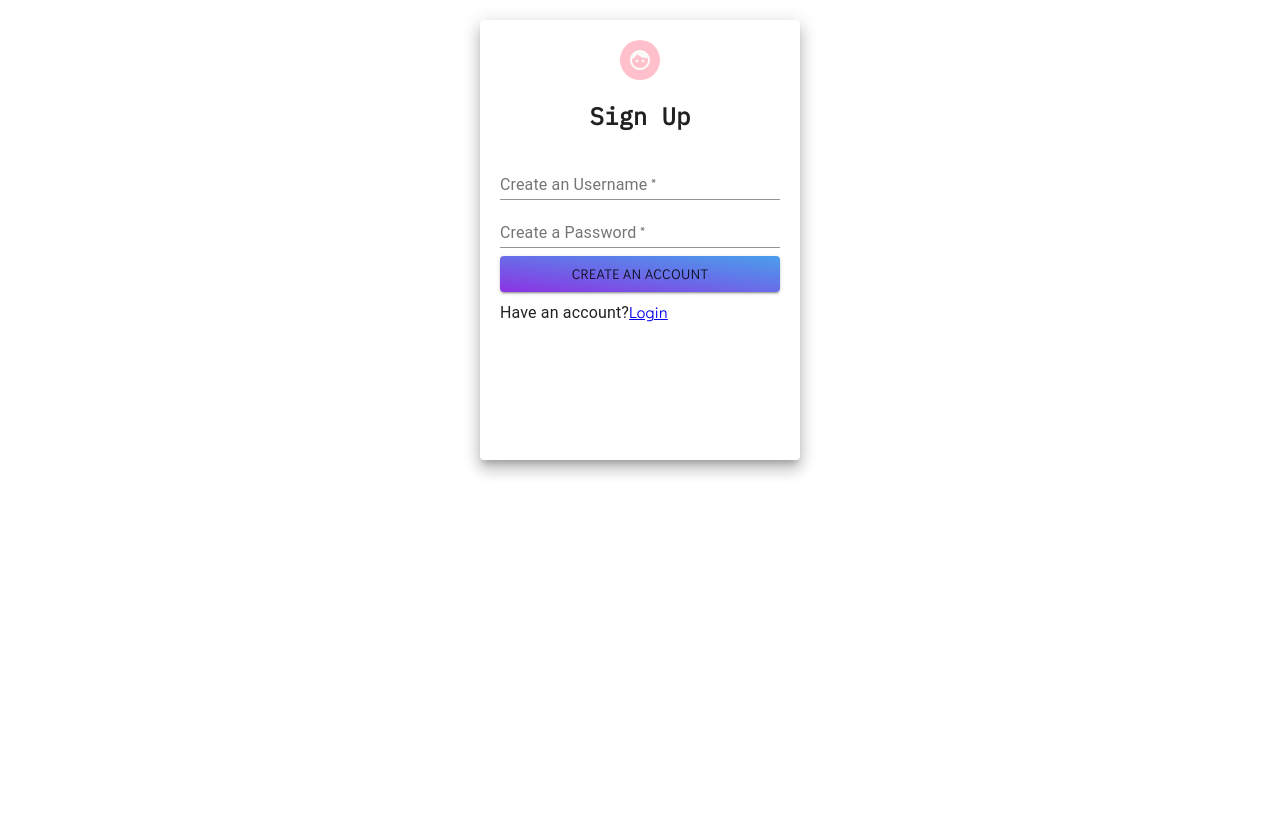
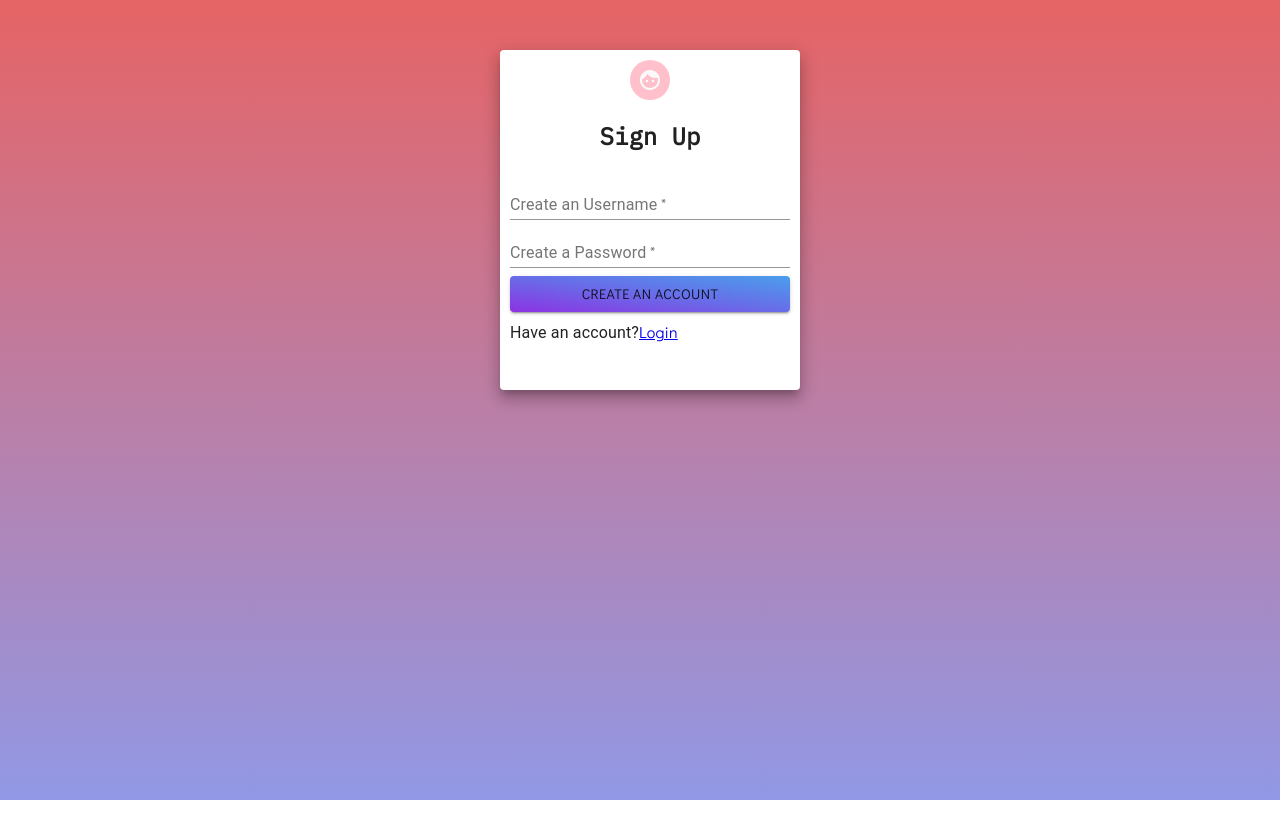
Before and after one commit to noelanimanini/notefrontend, a React (Create React App) app: page /signup in a window 1280 px wide. Built offline with nearby package versions, Linux system fonts and the light colour scheme.

Commit message:
sign up and login looks good

```diff
--- a/src/components/Login.jsx
+++ b/src/components/Login.jsx
@@ -26,18 +26,14 @@ class Login extends React.Component {
   };
 
   render() {
-    const paperStyle = {
-      padding: 20,
-      height: "50vh",
-      width: 280,
-      margin: "20px auto",
-    };
     const avatarStyle = { backgroundColor: "pink" };
     const buttonStyle = { margin: "8px 0" };
     return (
+      <div className="loginParent">
+        <div className="login">
           <form>
             <Grid>
-          <Paper elevation={10} style={paperStyle}>
+              <Paper elevation={10} className="login">
                 <Grid align="center">
                   <Avatar style={avatarStyle}>
                     <LockOutlinedIcon></LockOutlinedIcon>
@@ -96,6 +92,8 @@ class Login extends React.Component {
               </Paper>
             </Grid>
           </form>
+        </div>
+      </div>
     );
   }
 }
--- a/src/components/NavBar.jsx
+++ b/src/components/NavBar.jsx
@@ -4,7 +4,7 @@ import React from "react";
 const NavBar = (props) => {
   console.log(props);
   return (
-    <div>
+    <div className="navBarSpace">
       <button className="logout-button" onClick={props.handleLogout}>
         Logout
       </button>
--- a/src/components/NoteContainer.jsx
+++ b/src/components/NoteContainer.jsx
@@ -67,7 +67,7 @@ class NoteContainer extends Component {
     const token = localStorage.token;
     e.preventDefault();
     fetch(`http://localhost:3000/notes/${note.notecontent.id}`, {
-      method: "PATCH",
+      method: "PUT",
       headers: {
         "Content-Type": "application/json",
         Authorization: `Bearer ${token}`,
--- a/src/components/NoteItem.jsx
+++ b/src/components/NoteItem.jsx
@@ -2,7 +2,7 @@ import React from "react";
 
 const NoteItem = (props) => {
   return (
-    <li onClick={() => props.handleClick(props.note)}>
+    <li onClick={() => props.handleClick(props.note)} className="listStyle">
       <h2>{props.note.title}</h2>
       <p>{truncate(props.note.body)}</p>
     </li>
--- a/src/components/SignUp.jsx
+++ b/src/components/SignUp.jsx
@@ -28,17 +28,16 @@ class SignUp extends React.Component {
 
   render() {
     const paperStyle = {
-      padding: 20,
-      height: "50vh",
-      width: 280,
-      margin: "20px auto",
+      backgroundColor: "inherit",
     };
     const avatarStyle = { backgroundColor: "pink" };
     const buttonStyle = { margin: "8px 0" };
     return (
+      <div className="signupparent">
+        <div className="signup">
           <form>
-        <Grid>
-          <Paper elevation={10} style={paperStyle}>
+            <Grid style={paperStyle}>
+              <Paper elevation={10} className="signup">
                 <Grid align="center">
                   <Avatar style={avatarStyle}>
                     <FaceIcon></FaceIcon>
@@ -94,6 +93,8 @@ class SignUp extends React.Component {
               </Paper>
             </Grid>
           </form>
+        </div>
+      </div>
     );
   }
 }
--- a/src/index.css
+++ b/src/index.css
@@ -45,10 +45,13 @@ p.instructions {
 .nav-item-button {
   color: white;
 }
+#search-bar {
+  border-radius: 30px 30px 30px 30px;
+}
 
 .nav-bar {
   width: 100%;
-  background-image: linear-gradient(to right top, #8c33e3, #696ce8, #4a9eec);
+  background-image: linear-gradient(to right top, #ffbe0b, #fb5607, #ff006e);
   background-repeat: no-repeat;
   font-family: "IBM Plex Mono";
   font-size: 16px;
@@ -56,15 +59,62 @@ p.instructions {
   font-weight: bolder;
   display: flex;
   flex-direction: row;
-  justify-content: space-around;
+  justify-content: center;
   align-items: center;
-  margin-bottom: 10px;
+  border-radius: 30px 30px 30px 30px;
+  margin: 0 auto;
+  width: 99%;
 }
-
+.navBarSpace {
+  display: flex;
+  margin: 10px;
+}
 .nav-item {
   list-style: none;
   color: white;
   padding: 4px;
+}
+
+.loginParent {
+  animation: animateBg 10s linear infinite;
+  background: linear-gradient(#e66465, #9198e5);
+  height: 100vh;
+  display: flex;
+  /* background-color: inherit; */
+}
+@keyframes animateBg {
+  0% {
+    background-position: 0% 0%;
+  }
+  100% {
+    background-position: 0% 100%;
+  }
+}
+.login {
+  position: relative;
+  z-index: 1000;
+  padding: 10px;
+  height: 40vh;
+  width: 280px;
+  margin: 20px auto;
+  background-color: inherit;
+}
+
+.signupparent {
+  animation: animateBg 10s linear infinite;
+  background: linear-gradient(#e66465, #9198e5);
+  height: 100vh;
+  display: flex;
+}
+
+.signup {
+  position: relative;
+  z-index: 1000;
+  padding: 10px;
+  height: 40vh;
+  width: 280px;
+  margin: 20px auto;
+  background-color: inherit;
 }
 
 .filter {
@@ -73,6 +123,9 @@ p.instructions {
   justify-content: center;
   align-items: center;
   border: 2px dashed grey;
+  /* border: none; */
+  border-radius: 30px 30px 30px 30px;
+  margin: 0.5rem;
 }
 
 input {
@@ -111,7 +164,7 @@ div.sidebar ul li:first-child {
 
 div.sidebar ul li:hover {
   /* background-color: yellow; */
-  background-image: linear-gradient(#e6e6e6, #f7f7f7);
+  background-image: linear-gradient(#ffd6a5, #fdffb6);
   background-repeat: no-repeat;
   overflow-y: scroll;
 }
@@ -143,10 +196,20 @@ div.sidebar ul li:hover {
   width: 25%;
   overflow: scroll;
   height: 75vh;
+  border: none;
+  border-radius: 30px 30px 30px 30px;
+  background-image: linear-gradient(to right top, #ffadad, #ffd6a5, #fdffb6);
+  background-repeat: no-repeat;
+  margin: 0.5rem;
 }
 
 .detail {
   width: 75%;
+  border: none;
+  border-radius: 30px 30px 30px 30px;
+  background-image: linear-gradient(to right top, #caffbf, #9bf6ff, #a0c4ff);
+  /* background-repeat: repeat; */
+  margin: 0.5rem;
 }
 
 .note-editor {
```
Lines whose indentation alone changed are shown as unchanged.
